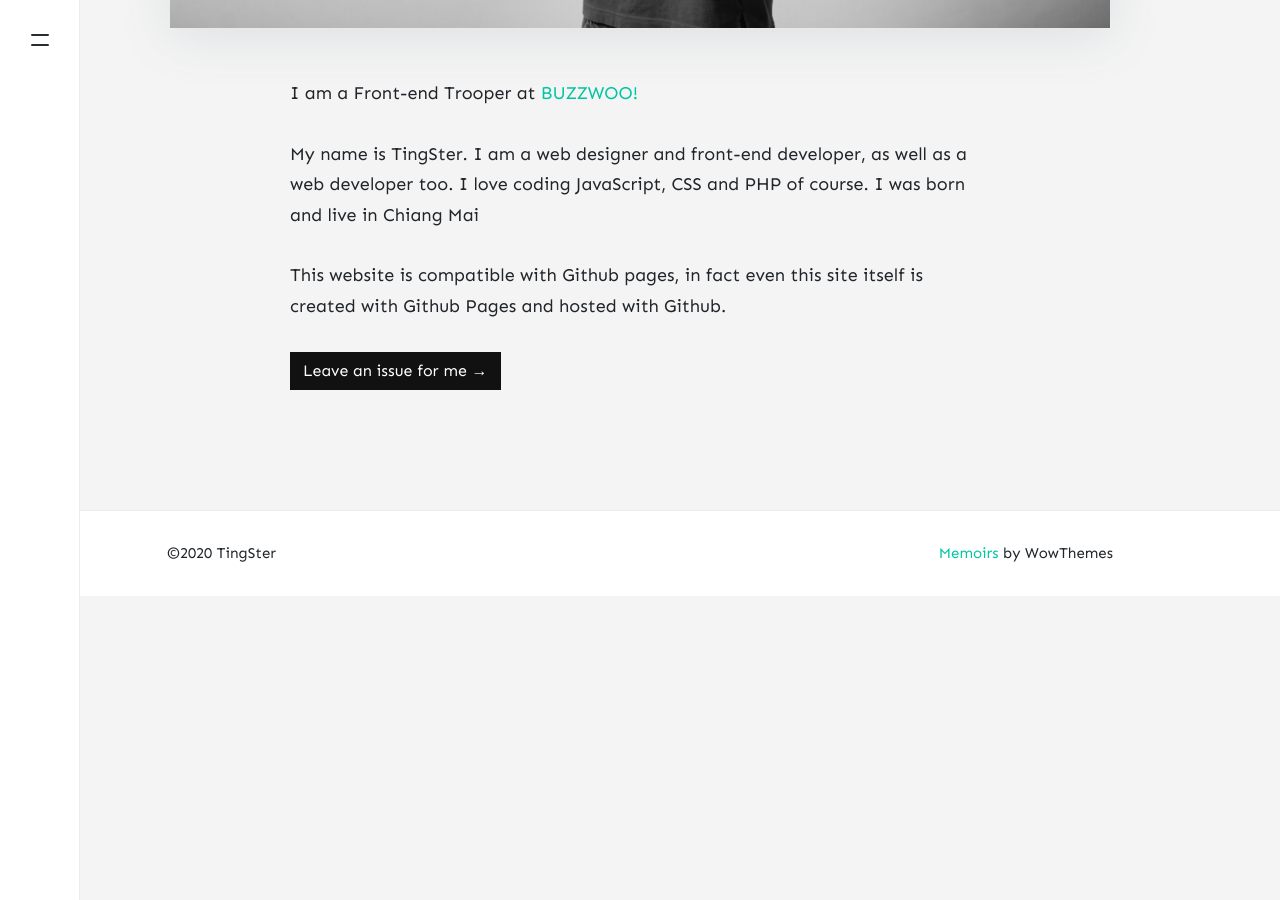
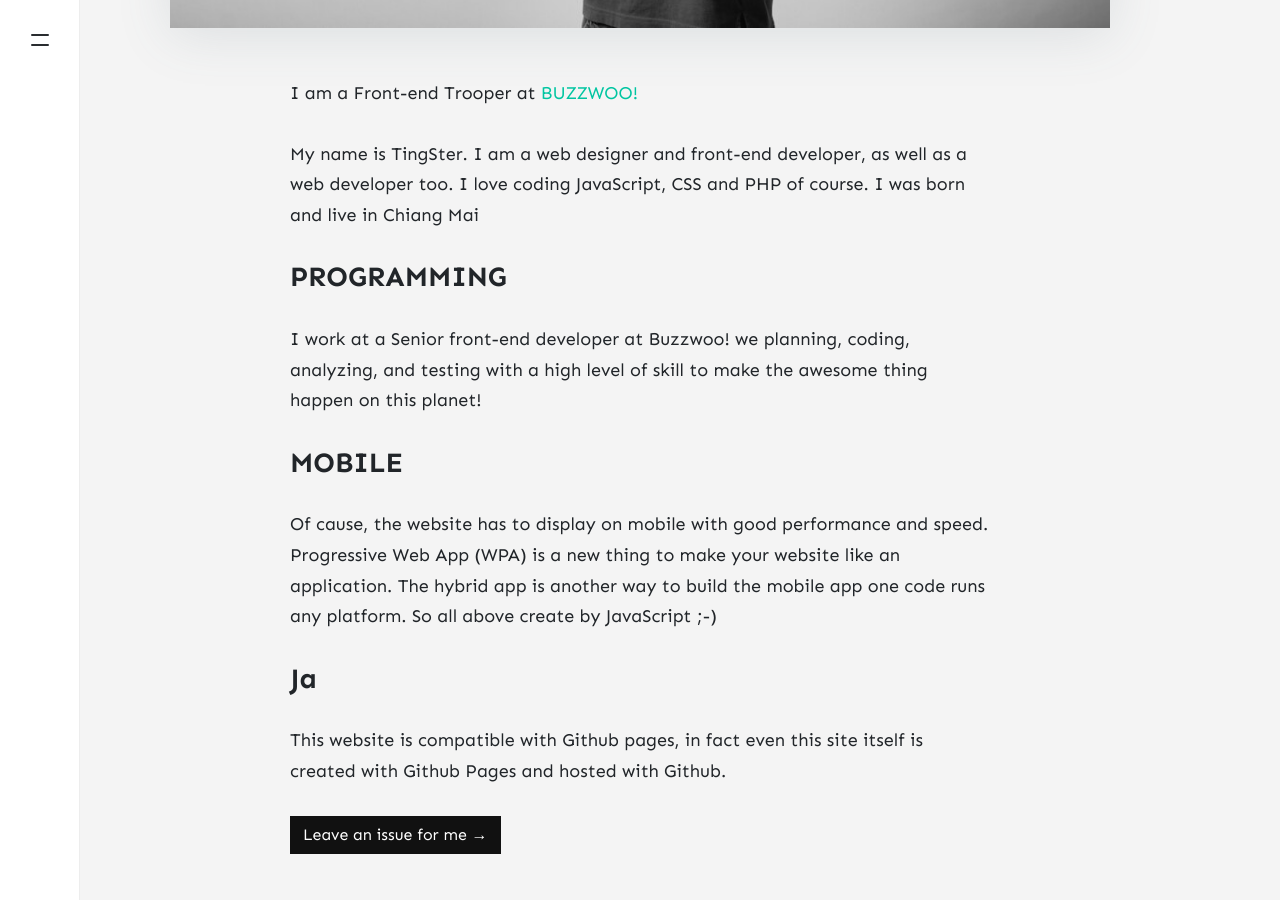
Before and after one commit to ichaiwut/ichaiwut.github.io, a Jekyll site: the page built from _pages/about.md, in a window 1280 px wide and 900 px high, scrolled down 999 px. Built offline with Jekyll 4.4.1, drawn with Linux system fonts in a browser that asks for light colours; nearby versions of some CDN libraries; comment, search, counter and statistics services are not loaded; before the commit the page ends 1595 px from its top, so only the background shows below that.

Commit message:
build the app

```diff
--- a/_pages/about.md
+++ b/_pages/about.md
@@ -11,6 +11,16 @@ I am a Front-end Trooper at [BUZZWOO!](https://buzzwoo.de)
 
 My name is TingSter. I am a web designer and front-end developer, as well as a web developer too. I love coding JavaScript, CSS and PHP of course. I was born and live in Chiang Mai
 
+### PROGRAMMING
+
+I work at a Senior front-end developer at Buzzwoo! we planning, coding, analyzing, and testing with a high level of skill to make the awesome thing happen on this planet!
+
+### MOBILE
+
+Of cause, the website has to display on mobile with good performance and speed. Progressive Web App (WPA) is a new thing to make your website like an application. The hybrid app is another way to build the mobile app one code runs any platform. So all above create by JavaScript ;-)
+
+### Ja
+
 This website is compatible with Github pages, in fact even this site itself is created with Github Pages and hosted with Github.
 
 <a target="_blank" href="https://github.com/ichaiwut/ichaiwut.github.io/issues" class="btn btn-dark"> Leave an issue for me &rarr;</a>
```
Also changed, not shown: 3 other files.
